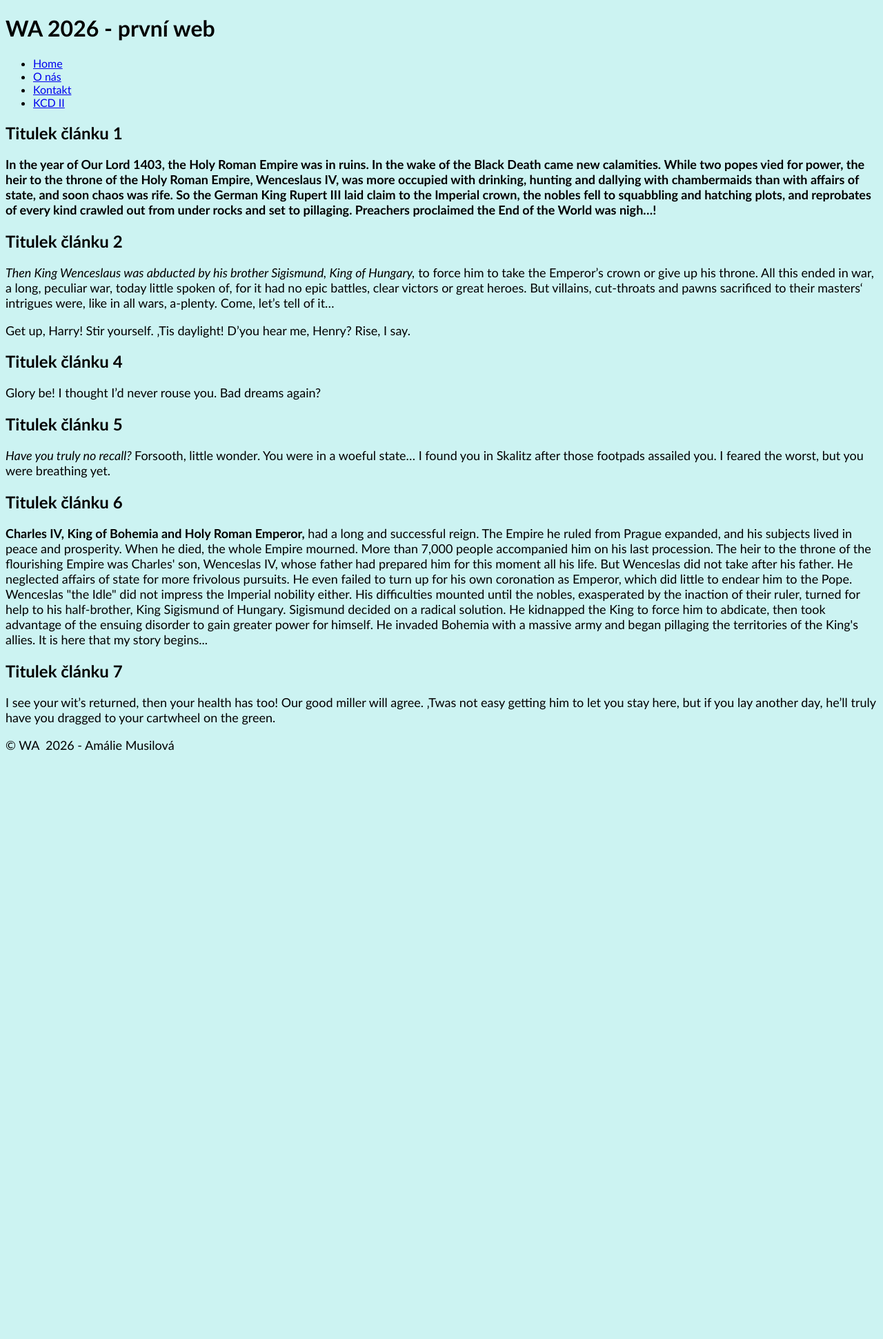
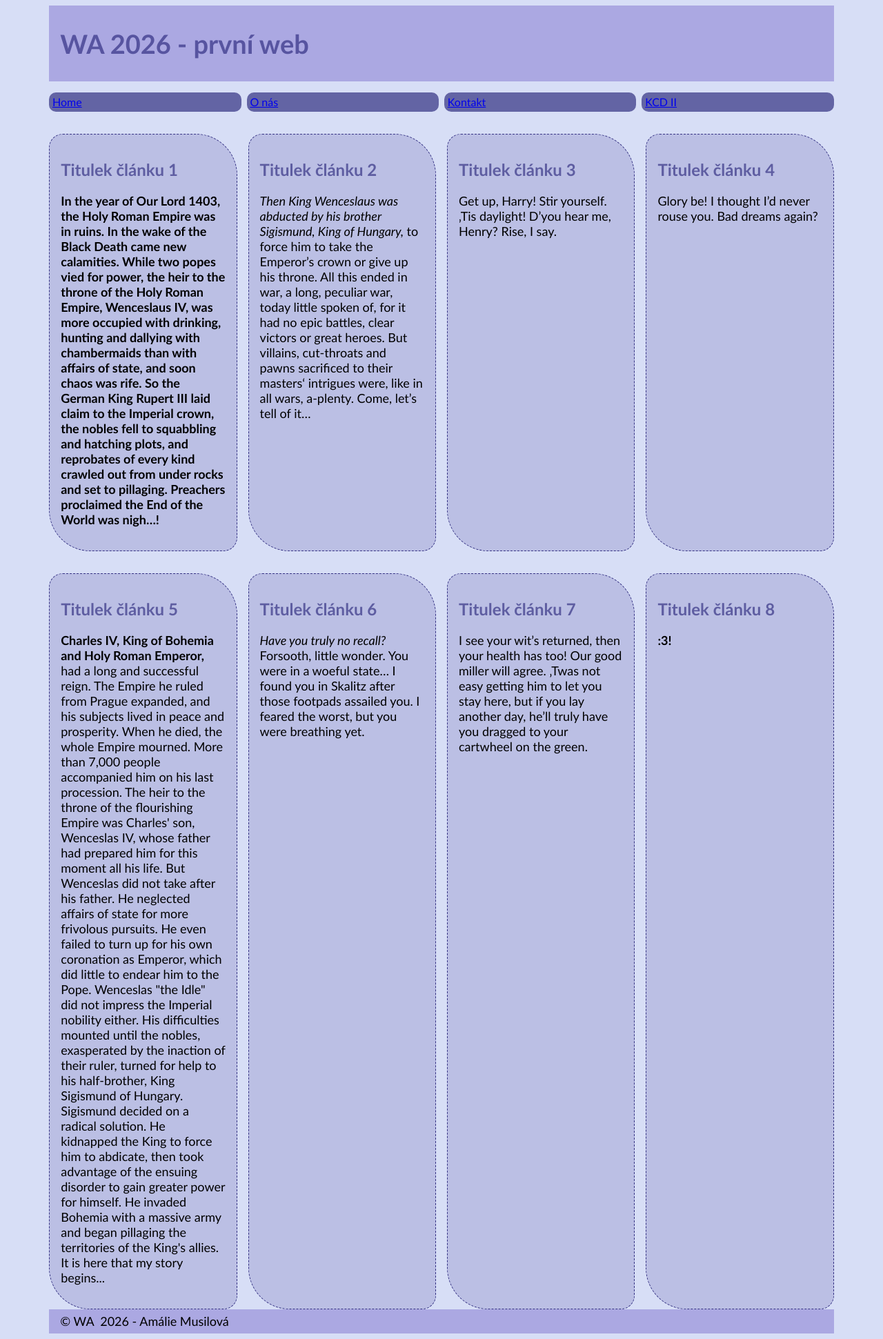
Before and after one commit to amalee22/wa-2026-Musilova-Amalie, a PHP site: page / in a window 1280 px wide. Shown: the whole page at 69% size. Before the commit the page ends 1088 px from the top, so only its background shows below. Run offline with PHP 8.4, Linux system fonts and the light colour scheme.

Commit message:
#2 3.cvičení 26.2.

```diff
--- a/01-zakladni-web/index.html
+++ b/01-zakladni-web/index.html
@@ -35,32 +35,37 @@
                                 <p><i>Then King Wenceslaus was abducted by his brother Sigismund, King of Hungary,</i> to force him to take the Emperor’s crown or give up his throne. All this ended in war, a long, peculiar war, today little spoken of, for it had no epic battles, clear victors or great heroes. But villains, cut-throats and pawns sacrificed to their masters‘ intrigues were, like in all wars, a-plenty. Come, let’s tell of it…</p>
                         </article>
                         <article class="card">
-                                <!-- <h2>Titulek článku 3</h2> -->
+                                <h2>Titulek článku 3</h2>
                                 <p>Get up, Harry! Stir yourself. ‚Tis daylight! D’you hear me, Henry? Rise, I say.</p>
                         </article>
                         <article class="card">
                                 <h2>Titulek článku 4</h2>
                                 <p>Glory be! I thought I’d never rouse you. Bad dreams again?</p>
                         </article>
+
                         <article class="card">
                                 <h2>Titulek článku 5</h2>
-                                <p><em>Have you truly no recall? </em>Forsooth, little wonder. You were in a woeful state… I found you in Skalitz after those footpads assailed you. I feared the worst, but you were breathing yet.</p>
-                        </article>
-                        <article class="card">
-                                <h2>Titulek článku 6</h2>
                                 <p><strong>Charles IV, King of Bohemia and Holy Roman Emperor,</strong> had a long and successful reign. The Empire he ruled from Prague expanded, and his subjects lived in peace and prosperity.
 
-When he died, the whole Empire mourned. More than 7,000 people accompanied him on his last procession.
+                                        When he died, the whole Empire mourned. More than 7,000 people accompanied him on his last procession.
 
-The heir to the throne of the flourishing Empire was Charles' son, Wenceslas IV, whose father had prepared him for this moment all his life. But Wenceslas did not take after his father. He neglected affairs of state for more frivolous pursuits. He even failed to turn up for his own coronation as Emperor, which did little to endear him to the Pope. Wenceslas "the Idle" did not impress the Imperial nobility either.
+                                        The heir to the throne of the flourishing Empire was Charles' son, Wenceslas IV, whose father had prepared him for this moment all his life. But Wenceslas did not take after his father. He neglected affairs of state for more frivolous pursuits. He even failed to turn up for his own coronation as Emperor, which did little to endear him to the Pope. Wenceslas "the Idle" did not impress the Imperial nobility either.
 
-His difficulties mounted until the nobles, exasperated by the inaction of their ruler, turned for help to his half-brother, King Sigismund of Hungary. Sigismund decided on a radical solution. He kidnapped the King to force him to abdicate, then took advantage of the ensuing disorder to gain greater power for himself. He invaded Bohemia with a massive army and began pillaging the territories of the King's allies.
+                                        His difficulties mounted until the nobles, exasperated by the inaction of their ruler, turned for help to his half-brother, King Sigismund of Hungary. Sigismund decided on a radical solution. He kidnapped the King to force him to abdicate, then took advantage of the ensuing disorder to gain greater power for himself. He invaded Bohemia with a massive army and began pillaging the territories of the King's allies.
 
-It is here that my story begins...</p>
+                                        It is here that my story begins...</p>
+                        </article>
+                         <article class="card">
+                                <h2>Titulek článku 6</h2>
+                                <p><em>Have you truly no recall? </em>Forsooth, little wonder. You were in a woeful state… I found you in Skalitz after those footpads assailed you. I feared the worst, but you were breathing yet.</p>
                         </article>
                         <article class="card">
                                 <h2>Titulek článku 7</h2>
                                 <p>I see your wit’s returned, then your health has too! Our good miller will agree. ‚Twas not easy getting him to let you stay here, but if you lay another day, he’ll truly have you dragged to your cartwheel on the green.</p>
+                        </article>
+                        <article class="card">
+                                <h2>Titulek článku 8</h2>
+                                <p><b> :3!</b></p>
                         </article>
                     </section>
                 </main>
--- a/01-zakladni-web/styles/style.css
+++ b/01-zakladni-web/styles/style.css
@@ -16,9 +16,21 @@ selector {
  */
 
 body {
-    background-color:#a6ebea92;
+    background-color:#a6b6eb72;
     font-family:'Gill Sans', 'Gill Sans MT', Calibri, 'Trebuchet MS', sans-serif;
 
+}
+
+
+h1 {
+    font-size: 38px;
+
+
+}
+
+
+h1,h2{
+    color: #201d7599; /*aplikuje se na všechny tagy*/
 }
 
 
@@ -26,3 +38,84 @@ p {
     /* font-family:; */
     font-size: 18px;
 }
+
+
+
+
+header, footer{
+    background-color:rgba(123, 109, 203, 0.473) ;
+    padding: 0.4rem 1rem; /*1rem je 16px - JDE TO PO SMĚRU HODINOVÝCH RUČIČEK ^>V<*/
+    /*border: 1px solid #201d75da;*/
+
+}
+
+
+
+footer p { /*zanoření jen do toho footeru...*/
+     margin: unset;
+
+}
+
+
+.page-wrapper {
+        width: 90%;
+        margin: 0 auto; /* zarovnání na střed */
+
+
+}
+
+
+
+nav ul{ /*celý seznam*/
+    display: flex;
+    list-style-type: none;
+    gap: 0.5rem;
+    flex-wrap: wrap;
+    padding: 0;
+
+
+}
+
+nav li{
+    flex-grow:1;
+    flex-shrink:1;
+    flex-basis: 100px;
+
+    /**flex/
+
+}
+
+
+
+nav a { /*NAVIGACE*/
+    display:block;
+    background-color: #201d75a1;
+    color:antiquewhite;
+    text-decoration: none;
+    padding: 0.3rem;
+    border-radius:10px;
+    white-space: nowrap;
+
+
+}
+
+
+.grid-container{
+        display: grid;
+        /*grid-template-columns: 4fr 2fr;*/
+        grid-template-columns: repeat(auto-fit, minmax(250px, 1fr));
+        gap: 1rem;
+
+
+}
+
+
+
+.card {
+        background-color:#817fbc51;
+        padding: 1rem;
+        border-radius: 20px 60px;   /*ZAKULACENÍ RÁMEČKŮ*/
+        margin-top: 1rem;
+        border: 1px dashed #201d75da;
+
+}
```
